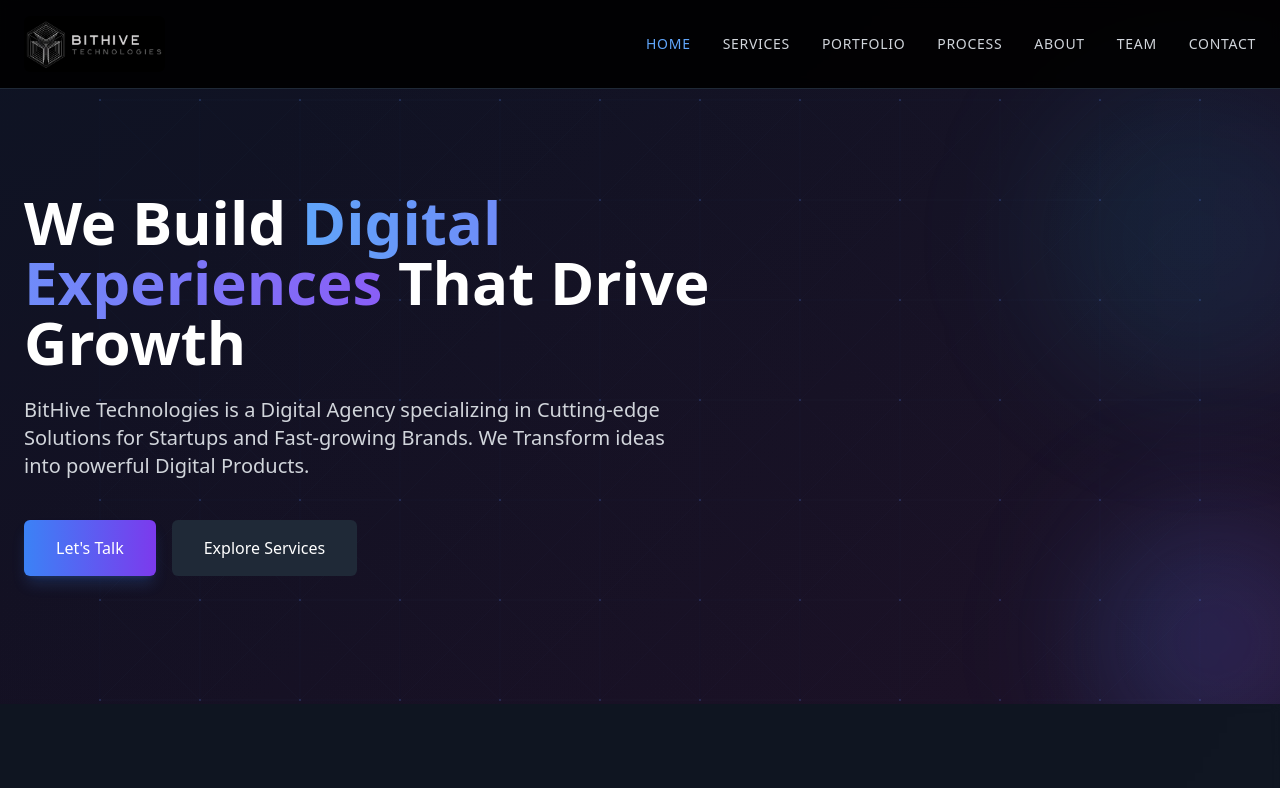
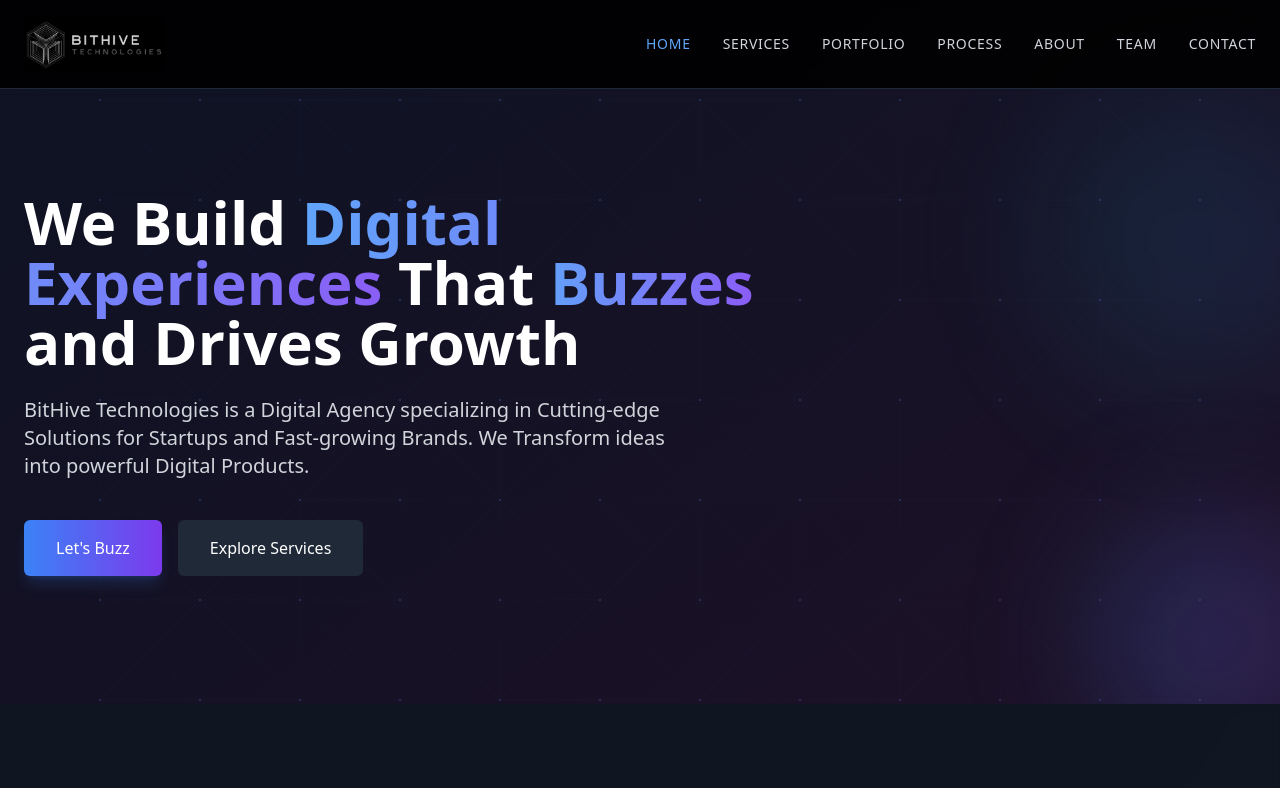
Before and after one commit to BitHiveTechnologies/BitHive-Website, a Next.js app: page / in a window 1280 px wide. Shown: the top 788 px of the page. Built offline with nearby package versions, Linux system fonts and the light colour scheme.

Commit message:
Whenever the form is submitted , where the data is being sent to ?

```diff
--- a/app/page.tsx
+++ b/app/page.tsx
@@ -513,7 +513,15 @@ export default function Page() {
                                 {' '}
                                 Digital Experiences{' '}
                             </span>{' '}
-                            That Drive Growth{' '}
+                            That
+                            <span
+                                className="bg-clip-text text-transparent bg-gradient-to-r from-blue-400 to-violet-500"
+                                data-oid="hwe8v6j"
+                            >
+                                {' '}
+                                Buzzes{' '}
+                            </span>{' '}
+                            and Drives Growth{' '}
                         </h1>{' '}
                         <p className="text-xl text-gray-300 mb-10 max-w-2xl" data-oid="bnycbta">
                             {' '}
@@ -529,7 +537,7 @@ export default function Page() {
                                 data-oid="nt.99zy"
                             >
                                 {' '}
-                                Let's Talk{' '}
+                                Let's Buzz{' '}
                             </a>{' '}
                             <a
                                 href="#services"
@@ -1354,30 +1362,33 @@ export default function Page() {
                         data-oid="g9d45:a"
                     >
                         {' '}
-                        Let's Talk{' '}
+                        Let's Buzz{' '}
                     </a>{' '}
                 </div>{' '}
             </section>{' '}
             {/* Contact Section */}{' '}
-            <section id="contact" className="py-20 bg-black relative z-10" data-oid="_wp0oxa">
+            <section id="contact" className="py-16 pb-12 bg-black relative z-10" data-oid="_wp0oxa">
                 {' '}
-                <div className="container mx-auto px-6" data-oid="_h5-5zg">
-                    {' '}
-                    <div className="grid grid-cols-1 lg:grid-cols-2 gap-12" data-oid=":yy2s74">
-                        {' '}
-                        <div data-oid="9wysnke">
-                            {' '}
-                            <h2 className="text-3xl md:text-4xl font-bold mb-6" data-oid="d5cb-yu">
+                <div className="container mx-auto px-6 max-w-6xl" data-oid="_h5-5zg">
+                    {' '}
+                    <div
+                        className="grid grid-cols-1 lg:grid-cols-2 gap-8 items-center"
+                        data-oid=":yy2s74"
+                    >
+                        {' '}
+                        <div className="mx-auto w-full" data-oid="9wysnke">
+                            {' '}
+                            <h2 className="text-3xl md:text-4xl font-bold mb-4" data-oid="d5cb-yu">
                                 {' '}
                                 Get In Touch{' '}
                             </h2>{' '}
-                            <p className="text-gray-300 mb-8" data-oid="voo7_zq">
+                            <p className="text-gray-300 mb-6" data-oid="voo7_zq">
                                 {' '}
                                 Have a Project in mind or want to learn more about our Services?
                                 Fill out the Form and We'll get back to you as soon as
                                 possible.{' '}
                             </p>{' '}
-                            <div className="space-y-6" data-oid="vjtrv3_">
+                            <div className="space-y-4" data-oid="vjtrv3_">
                                 {' '}
                                 <div className="flex items-start" data-oid="4.70r1l">
                                     {' '}
@@ -1544,14 +1555,14 @@ export default function Page() {
                             </div>{' '}
                         </div>{' '}
                         <div
-                            className="bg-gray-900/50 backdrop-blur-sm p-8 rounded-lg"
+                            className="bg-gray-900/50 backdrop-blur-sm p-8 rounded-lg mx-auto w-full"
                             data-oid="xua9g2l"
                         >
                             {' '}
                             <form data-oid="8jafwx7">
                                 {' '}
                                 <div
-                                    className="grid grid-cols-1 md:grid-cols-2 gap-6 mb-6"
+                                    className="grid grid-cols-1 sm:grid-cols-2 gap-4 mb-4"
                                     data-oid="93vcfn6"
                                 >
                                     {' '}
@@ -1592,7 +1603,7 @@ export default function Page() {
                                         />{' '}
                                     </div>{' '}
                                 </div>{' '}
-                                <div className="mb-6" data-oid="y88it2k">
+                                <div className="mb-4" data-oid="y88it2k">
                                     {' '}
                                     <label
                                         htmlFor="subject"
@@ -1610,7 +1621,7 @@ export default function Page() {
                                         data-oid="yeajkjj"
                                     />{' '}
                                 </div>{' '}
-                                <div className="mb-6" data-oid="psn6dxj">
+                                <div className="mb-4" data-oid="psn6dxj">
                                     {' '}
                                     <label
                                         htmlFor="message"
```
